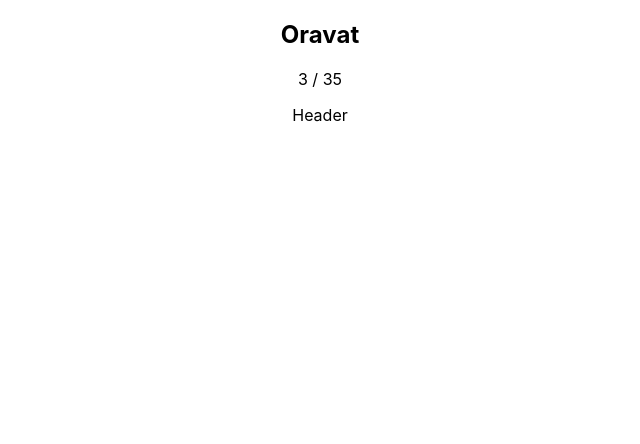
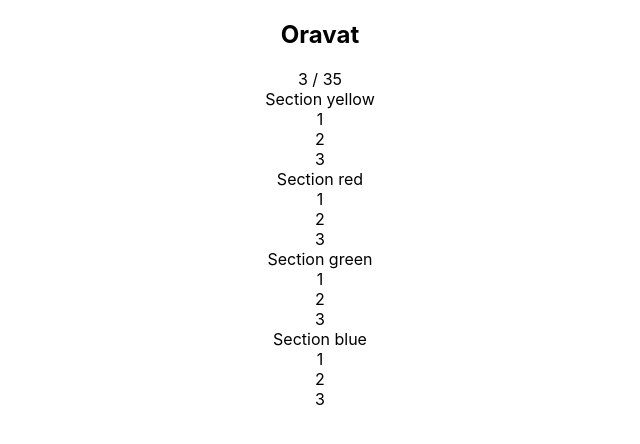
Before and after one commit to Twig-the-code/dived, a React (Create React App) app in the folder dived/: page / in a window 1280 px wide. Shown: the top 444 px of the page, without its empty margins (320-960 px from the left). Built offline with nearby package versions, Linux system fonts and the light colour scheme.

Commit message:
layout somewhat done

```diff
--- a/dived/src/App.js
+++ b/dived/src/App.js
@@ -3,6 +3,17 @@ import logo from './logo.svg';
 import './App.css';
 import Header from "./components/Header";
 import Cards from "./components/Cards";
+
+const card1={id:1 , name: "Testi"}
+const card2={id:2 , name: "Testi"}
+const card3={id:3 , name: "Testi"}
+
+const cards={
+  yellow: [card1, card2, card3,],
+  red: [card1, card2, card3,],
+  green: [card1, card2, card3,],
+  blue: [card1, card2, card3,],
+}
 
 class App extends React.Component {
   constructor(props) {
@@ -12,7 +23,8 @@ class App extends React.Component {
       journey: {
         total: 35,
         finished: 3,
-      }
+      },
+      cards,
     }
   }
 
@@ -26,7 +38,7 @@ class App extends React.Component {
         >
 
         </Header>
-        <Cards>
+        <Cards cards={this.state.cards}>
 
         </Cards>
       </div>
--- /dev/null
+++ b/dived/src/components/Card.js
@@ -0,0 +1,14 @@
+import React from 'react';
+import CardSection from "./CardSection";
+import './Card.css';
+
+class Card extends React.Component{
+  render() {
+
+    return <div className={`card`}>
+      {this.props.card.id}
+
+    </div>
+  }
+}
+export default Card;
--- /dev/null
+++ b/dived/src/components/CardSection.js
@@ -0,0 +1,14 @@
+import React from 'react';
+import Card from "./Card";
+
+class CardSection extends React.Component{
+  render() {
+    const sections = []
+
+    return <div>
+      Section {this.props.colour}
+      {this.props.cards.map(card=><Card card={card}></Card>)}
+    </div>
+  }
+}
+export default CardSection;
--- a/dived/src/components/Cards.js
+++ b/dived/src/components/Cards.js
@@ -1,8 +1,16 @@
 import React from 'react';
+import CardSection from "./CardSection";
 
-class Header extends React.Component{
+class Cards extends React.Component{
   render() {
-    return <p>Header</p>
+    const sections = []
+    for (const [colour, cards] of Object.entries(this.props.cards)){
+      sections.push(<CardSection colour={colour} cards={cards}>{colour}</CardSection>)
+    }
+    return <div>
+      {sections}
+
+    </div>
   }
 }
-export default Header;
+export default Cards;
```
Also changed, not shown: dived/src/components/Card.css (added), 1 other file (tests, documents, lock files or other folders).
